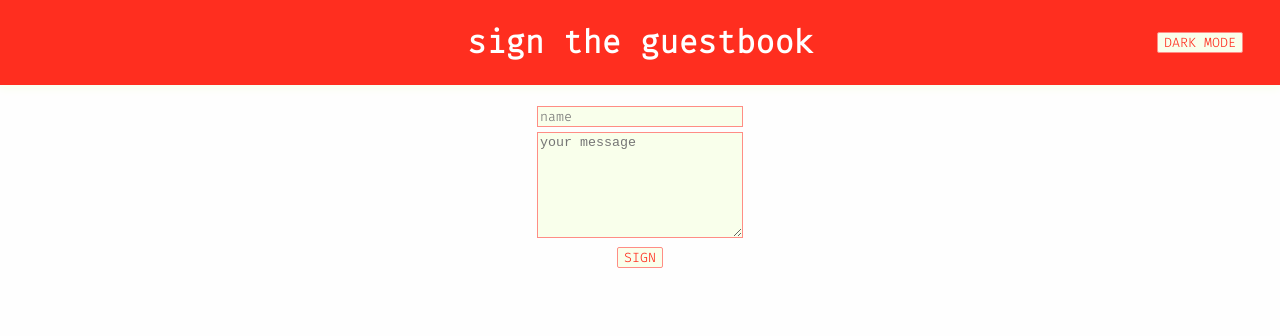
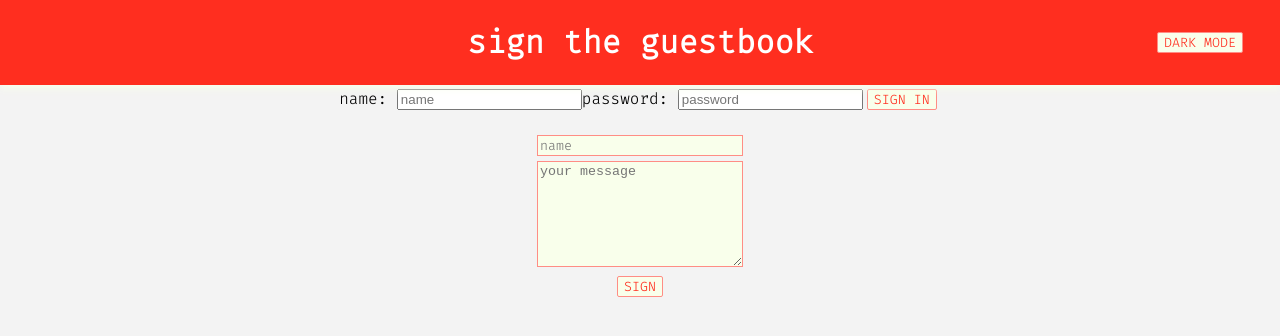
Before and after one commit to ian-ch-jsx/guestbook, a React (Create React App) app: page / in a window 1280 px wide. Shown: the top 336 px of the page. Built offline with nearby package versions, Linux system fonts and the light colour scheme.

Commit message:
added auth form

```diff
--- a/package.json
+++ b/package.json
@@ -8,6 +8,7 @@
     "@testing-library/react": "^11.2.7",
     "react": "^17.0.2",
     "react-dom": "^17.0.2",
+    "react-fade-in": "^2.0.1",
     "react-router-dom": "^5.3.0",
     "react-scripts": "4.0.3",
     "use-local-storage": "^2.2.6",
--- a/src/index.css
+++ b/src/index.css
@@ -10,7 +10,7 @@ body {
 }
 
 :root {
-  --color-1: #fefefe;
+  --color-1: #f3f3f3;
   --color-2: #f9ffeb;
   --color-3: #ff8d85;
   --color-4: #ff2e1f;
--- /dev/null
+++ b/src/views/Auth/Auth.jsx
@@ -0,0 +1,33 @@
+import { useState } from 'react';
+import { useTheme } from '../../context/ThemeContext';
+import { useUser } from '../../context/UserContext';
+
+export default function Auth() {
+  const [name, setName] = useState('');
+  const { setUser } = useUser();
+  const { theme } = useTheme();
+
+  const handleSubmit = (e) => {
+    e.preventDefault();
+    setName('Kingsley');
+    setUser('Kingsley');
+  };
+
+  return (
+    <div className="form-container" data-theme={theme}>
+      <form>
+        <label htmlFor="username">name: </label>
+        <input
+          id="username"
+          placeholder="name"
+          type="text"
+          value={name}
+          onChange={(e) => setName(e.target.value)}
+        />
+        <label htmlFor="password">password: </label>
+        <input type="password" placeholder="password" />
+        <button onClick={handleSubmit}>Sign In</button>
+      </form>
+    </div>
+  );
+}
--- a/src/views/Home/Home.jsx
+++ b/src/views/Home/Home.jsx
@@ -2,11 +2,13 @@ import EntryList from '../../components/EntryList/EntryList';
 import Guestbook from '../../components/Guestbook/Guestbook';
 import Header from '../../components/Header/Header';
 import { EntryProvider } from '../../context/EntryContext';
+import Auth from '../Auth/Auth';
 
 export default function Home() {
   return (
     <EntryProvider>
       <Header />
+      <Auth />
       <Guestbook />
       <EntryList />
     </EntryProvider>
```
Also changed, not shown: src/views/Auth/Auth.css (added), 2 other files (tests, documents, lock files or other folders).
